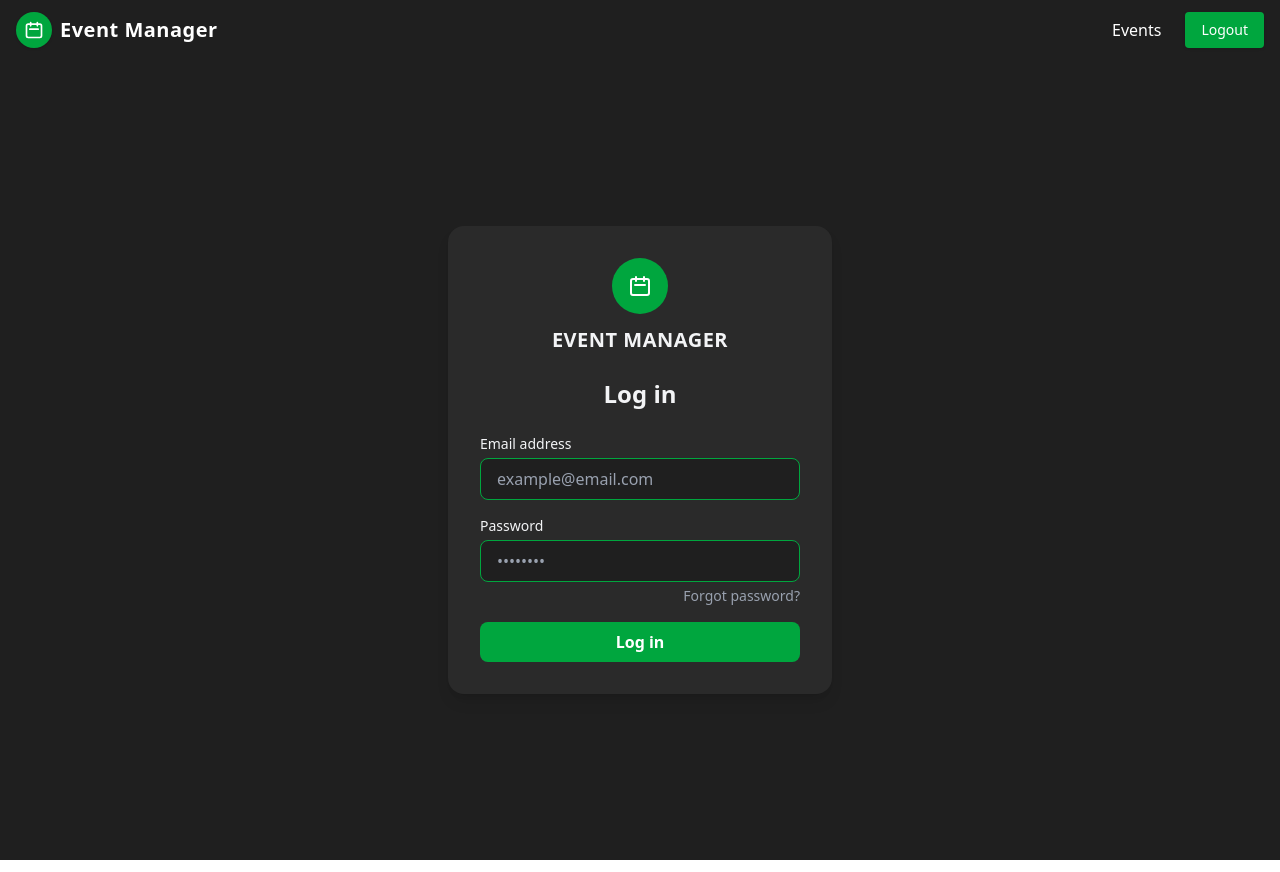
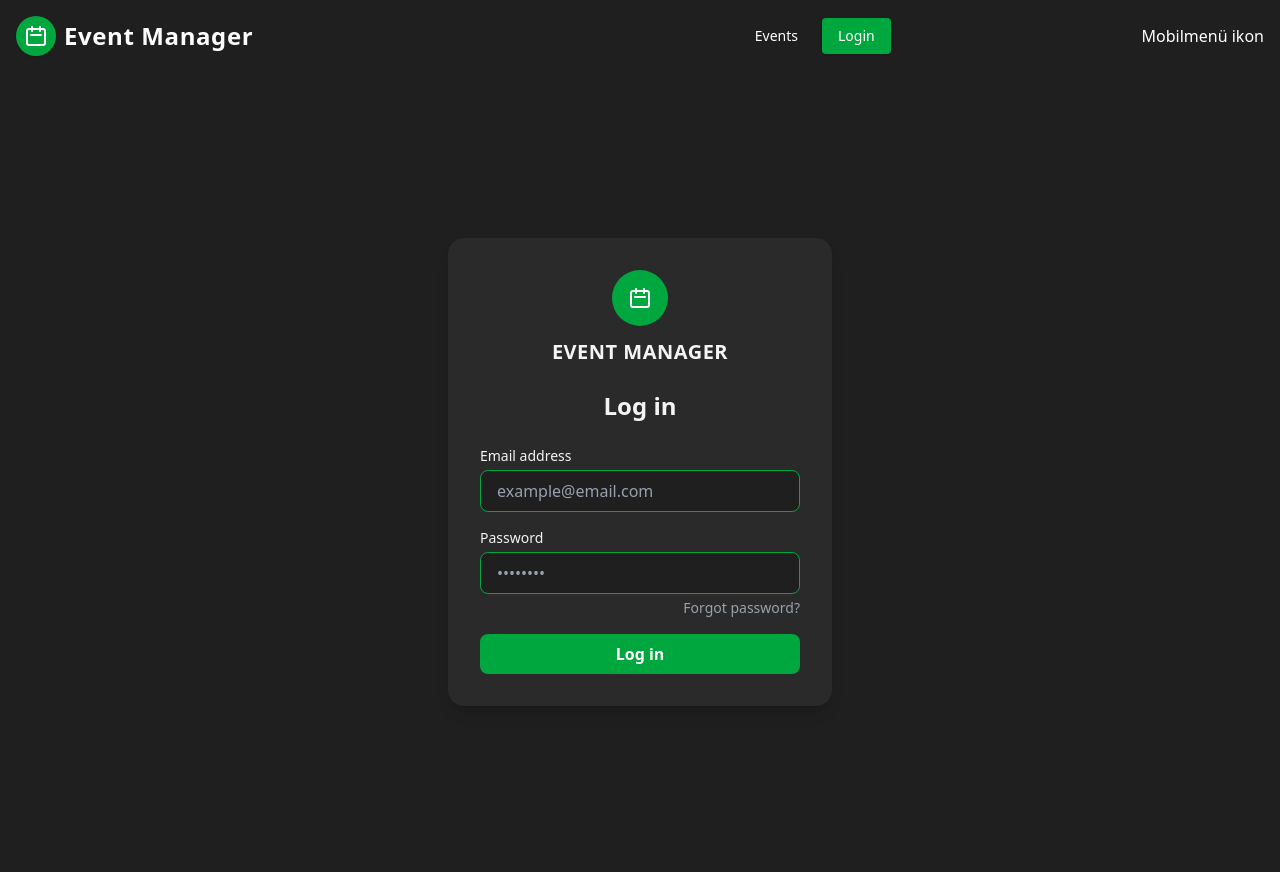
Before and after one commit to M4rkjk/event-manager_Frontend, an Angular app: page / in a window 1280 px wide. Built offline with nearby package versions, Linux system fonts and the light colour scheme.

Commit message:
navbar updated with login button

```diff
--- a/src/app/components/event-list/event-list.component.html
+++ b/src/app/components/event-list/event-list.component.html
@@ -3,7 +3,7 @@
 
   <div class="flex justify-end mb-4">
     <button (click)="openCreateModal()" class="px-4 py-2 bg-green-600 hover:bg-green-500 text-white rounded-lg shadow transition">
-      + Create New Event
+      + Create new event
     </button>
   </div>
 
@@ -46,12 +46,10 @@
         </p>
       </div>
     }
-
-
-
     </div>
   </div>
 
+  <!-- Edit Event -->
   @if (isEditModalOpen && selectedEvent) {
     <div class="fixed inset-0 bg-black bg-opacity-50 flex items-center justify-center z-50">
       <div class="bg-[#2a2a2a] p-6 rounded-2xl shadow-lg w-full max-w-md space-y-4">
@@ -81,6 +79,7 @@
   }
 
 
+    <!-- Delete Event -->
     @if (isDeleteModalOpen && eventToDelete) {
 
       <div class="fixed inset-0 bg-black/60 flex items-center justify-center z-50">
@@ -100,8 +99,8 @@
       </div>
     }
 
+    <!-- Create Event -->
     @if (isCreateModalOpen) {
-
       <div class="fixed inset-0 bg-black/60 flex items-center justify-center z-50">
         <div class="bg-[#2a2a2a] p-6 rounded-2xl shadow-xl w-full max-w-md text-white">
           <h2 class="text-xl font-bold mb-4 text-center">Create New Event</h2>
--- a/src/app/components/navbar/navbar.component.html
+++ b/src/app/components/navbar/navbar.component.html
@@ -1,27 +1,44 @@
 <nav class="bg-[#1f1f1f] text-white shadow-md">
-  <div class="max-w-7xl mx-auto px-4 py-3 flex justify-between items-center">
+  <div class="max-w-7xl mx-auto px-4 py-4 flex flex-col md:flex-row md:items-center md:justify-between space-y-3 md:space-y-0">
 
+    <!-- Bal oldali logó + név -->
     <div class="flex items-center space-x-2">
-      <div class="bg-green-600 w-9 h-9 flex items-center justify-center rounded-full shadow">
-        <svg class="w-5 h-5 text-white" fill="none" stroke="currentColor" viewBox="0 0 24 24">
+      <div class="bg-green-600 w-10 h-10 flex items-center justify-center rounded-full shadow">
+        <svg class="w-6 h-6 text-white" fill="none" stroke="currentColor" viewBox="0 0 24 24">
           <path stroke-linecap="round" stroke-linejoin="round" stroke-width="2"
                 d="M8 7V3m8 4V3m-9 8h10M5 21h14a2 2 0 0 0 2-2V7a2 2 0 0 0-2-2H5a2 2 0 0 0-2 2v12a2 2 0 0 0 2 2z" />
         </svg>
       </div>
-      <span class="text-xl font-bold tracking-wide">Event Manager</span>
+      <span class="text-2xl font-bold tracking-wide">Event Manager</span>
     </div>
 
+    <!-- Középen: Welcome -->
+    <div class="text-center">
+      @if (userName != '') {
+        <span class="text-lg text-green-400">
+          Welcome, <span class="font-semibold">{{ userName }}!</span>
+        </span>
+      }
+
+    </div>
+
+    <!-- Jobb oldali menüpontok -->
     <div class="space-x-6 hidden md:flex items-center">
-      @if (userName != "") {
-        <span class="text-sm text-gray-400">Welcome, {{ userName }}</span>
-      }
-      <a routerLink="/event-list" class="hover:text-green-400 transition">Events</a>
+      <a routerLink="/event-list" class="hover:text-green-400 transition text-sm font-medium">Events</a>
+      @if (userName != '') {
         <button (click)="logout()" class="bg-green-600 hover:bg-green-500 text-sm px-4 py-2 rounded shadow">
           Logout
         </button>
+      }
+      @else {
+        <button routerLink="" class="bg-green-600 hover:bg-green-500 text-sm px-4 py-2 rounded shadow">
+          Login
+        </button>
+      }
     </div>
 
-    <div class="md:hidden">
+    Mobilmenü ikon
+    <div class="md:hidden flex justify-end">
       <button (click)="isMobileMenuOpen = !isMobileMenuOpen">
         <svg xmlns="http://www.w3.org/2000/svg" class="w-6 h-6" fill="none"
              viewBox="0 0 24 24" stroke="currentColor" stroke-width="2">
@@ -32,12 +49,20 @@
     </div>
   </div>
 
+  <!-- Mobilmenü lenyíló -->
    @if (isMobileMenuOpen) {
-     <div  class="md:hidden px-4 pb-4 space-y-2">
+    <div class="md:hidden px-4 pb-4 space-y-2">
       <a routerLink="/event-list" class="block hover:text-green-400">Events</a>
-       <button (click)="logout()" class="w-full bg-green-600 hover:bg-green-500 px-4 py-2 rounded text-left">
+      @if (userName != '') {
+        <button (click)="logout()" class="bg-green-600 hover:bg-green-500 text-sm px-4 py-2 rounded shadow">
           Logout
         </button>
+      }
+      @else {
+        <button routerLink="" class="bg-green-600 hover:bg-green-500 text-sm px-4 py-2 rounded shadow">
+          Login
+        </button>
+      }
     </div>
    }
 </nav>
```
Lines whose indentation alone changed are shown as unchanged.
